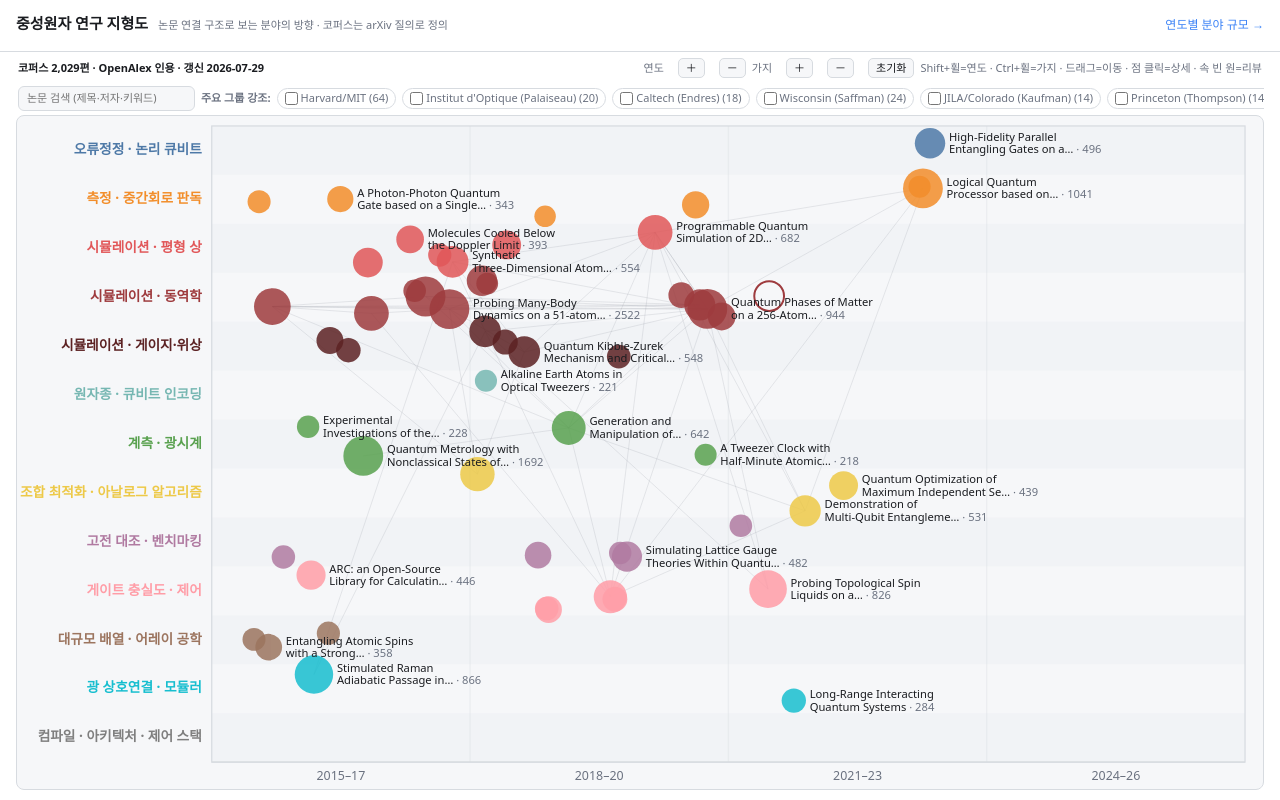
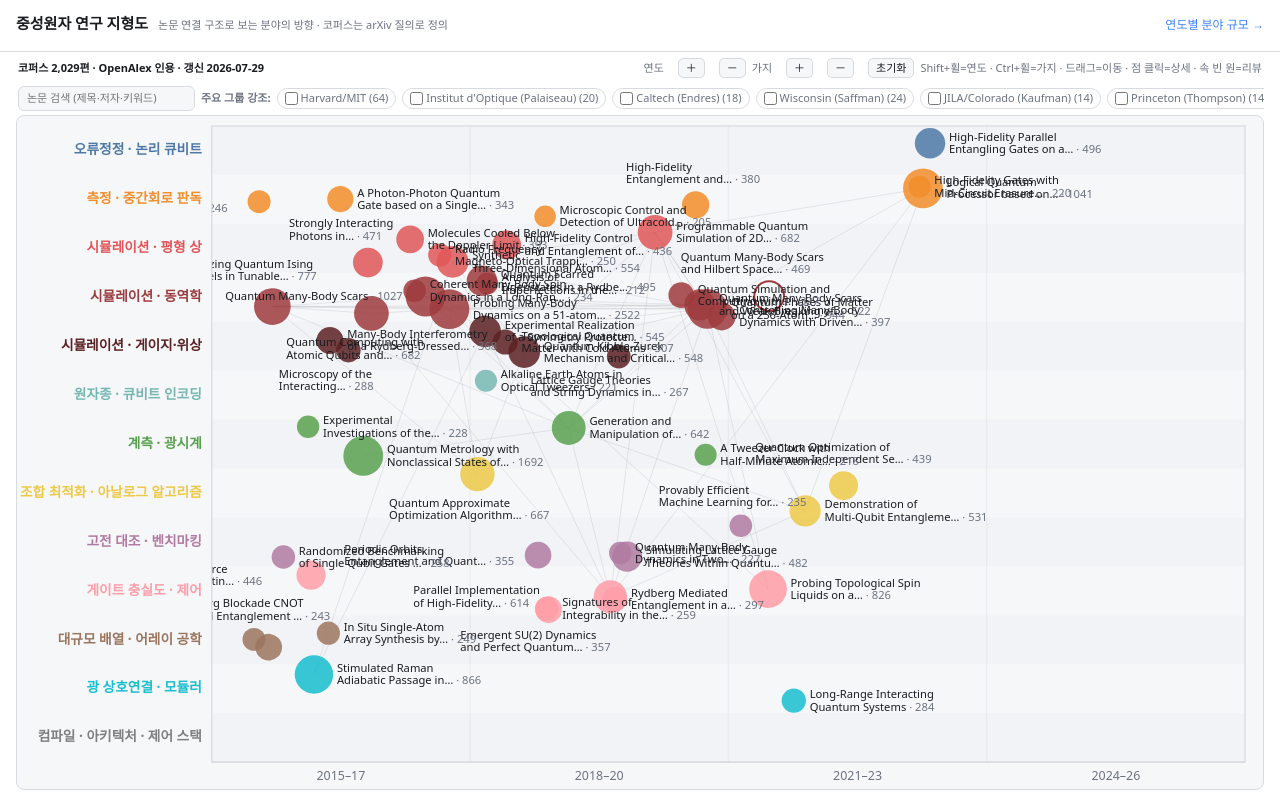
Before and after one commit to junwoojung0908/neutral-atom-landscape, a React (Vite) app: page / in a window 1280 px wide. Built offline with nearby package versions, Linux system fonts and the light colour scheme.

Commit message:
feat(ui): 모든 보이는 원에 제목 라벨 상시 표시
라벨 상한·생략 제거. 그리디 배치(우→좌→상→하 빈자리 탐색, 없으면 우측 강제)로 겹침 완화. dots:labels = 1:1.

Co-Authored-By: Claude Opus 4.8 <noreply@anthropic.com>

```diff
--- a/src/components/TimelineZoom.tsx
+++ b/src/components/TimelineZoom.tsx
@@ -306,14 +306,35 @@ export default function TimelineZoom({ onOpen, onSelectBranch, selectedId }: Pro
     return s;
   }, [hoverEdges]);
 
+  // ★ 모든 보이는 원에 라벨 — 겹치면 우/좌/상/하 순으로 빈 자리, 그래도 없으면 우측 강제.
   const labels = useMemo(() => {
-    const out: { p: TPaper; x: number; y: number; lines: string[] }[] = [];
-    const placed: { x: number; y: number }[] = [];
+    const placed: { x1: number; y1: number; x2: number; y2: number }[] = [];
+    const out: { p: TPaper; lines: string[]; lx: number; ly: number }[] = [];
+    const fs = narrow ? 8.5 : 9;
     for (const v of visible) {
-      if (out.length >= 40) break;
-      if (placed.some((r) => Math.abs(r.y - v.y) < 18 && Math.abs(r.x - v.x) < 195)) continue;
-      placed.push({ x: v.x, y: v.y });
-      out.push({ p: v.p, x: v.x, y: v.y, lines: wrap2(v.p.title, narrow ? 17 : 24) });
+      const lines = wrap2(v.p.title, narrow ? 17 : 24);
+      const wText = Math.max(...lines.map((l) => l.length)) * fs * 0.56 + 26;
+      const hText = lines.length * (fs + 1.5) + 2;
+      const r = radius(v.p.cited);
+      const cands = [
+        { lx: v.x + r + 3, ly: v.y },
+        { lx: v.x - r - 3 - wText, ly: v.y },
+        { lx: v.x - wText / 2, ly: v.y - r - hText / 2 - 3 },
+        { lx: v.x - wText / 2, ly: v.y + r + hText / 2 + 3 },
+      ];
+      let chosen = cands[0];
+      let ok = false;
+      for (const c of cands) {
+        const rect = { x1: c.lx, y1: c.ly - hText / 2, x2: c.lx + wText, y2: c.ly + hText / 2 };
+        if (!placed.some((q2) => rect.x1 < q2.x2 && rect.x2 > q2.x1 && rect.y1 < q2.y2 && rect.y2 > q2.y1)) {
+          chosen = c;
+          placed.push(rect);
+          ok = true;
+          break;
+        }
+      }
+      if (!ok) placed.push({ x1: chosen.lx, y1: chosen.ly - hText / 2, x2: chosen.lx + wText, y2: chosen.ly + hText / 2 });
+      out.push({ p: v.p, lines, lx: chosen.lx, ly: chosen.ly });
     }
     return out;
   }, [visible, narrow]);
@@ -434,18 +455,15 @@ export default function TimelineZoom({ onOpen, onSelectBranch, selectedId }: Pro
               <title>{`${displayTitle(p.title)}\n${p.author} · ${p.year} · 인용 ${p.cited}`}</title>
             </circle>
           ))}
-          {labels.map(({ p, x, y, lines }) => {
-            const lx = x + radius(p.cited) + 3;
-            return (
-              <text key={`lbl-${p.id}`} className="tlz-plabel" x={lx} y={y - (lines.length - 1) * 5 + 3}>
+          {labels.map(({ p, lines, lx, ly }) => (
+          <text key={`lbl-${p.id}`} className="tlz-plabel" x={lx} y={ly - (lines.length - 1) * 5 + 3}>
             {lines.map((ln, i) => (
               <tspan key={i} x={lx} dy={i === 0 ? 0 : 10}>
                 {ln}{i === lines.length - 1 ? <tspan className="tlz-cite"> · {p.cited}</tspan> : null}
               </tspan>
             ))}
           </text>
-            );
-          })}
+        ))}
         </g>
 
         {/* 축 라벨 — 박스 가장자리 고정(클립 밖) */}
```
Lines whose indentation alone changed are shown as unchanged.
